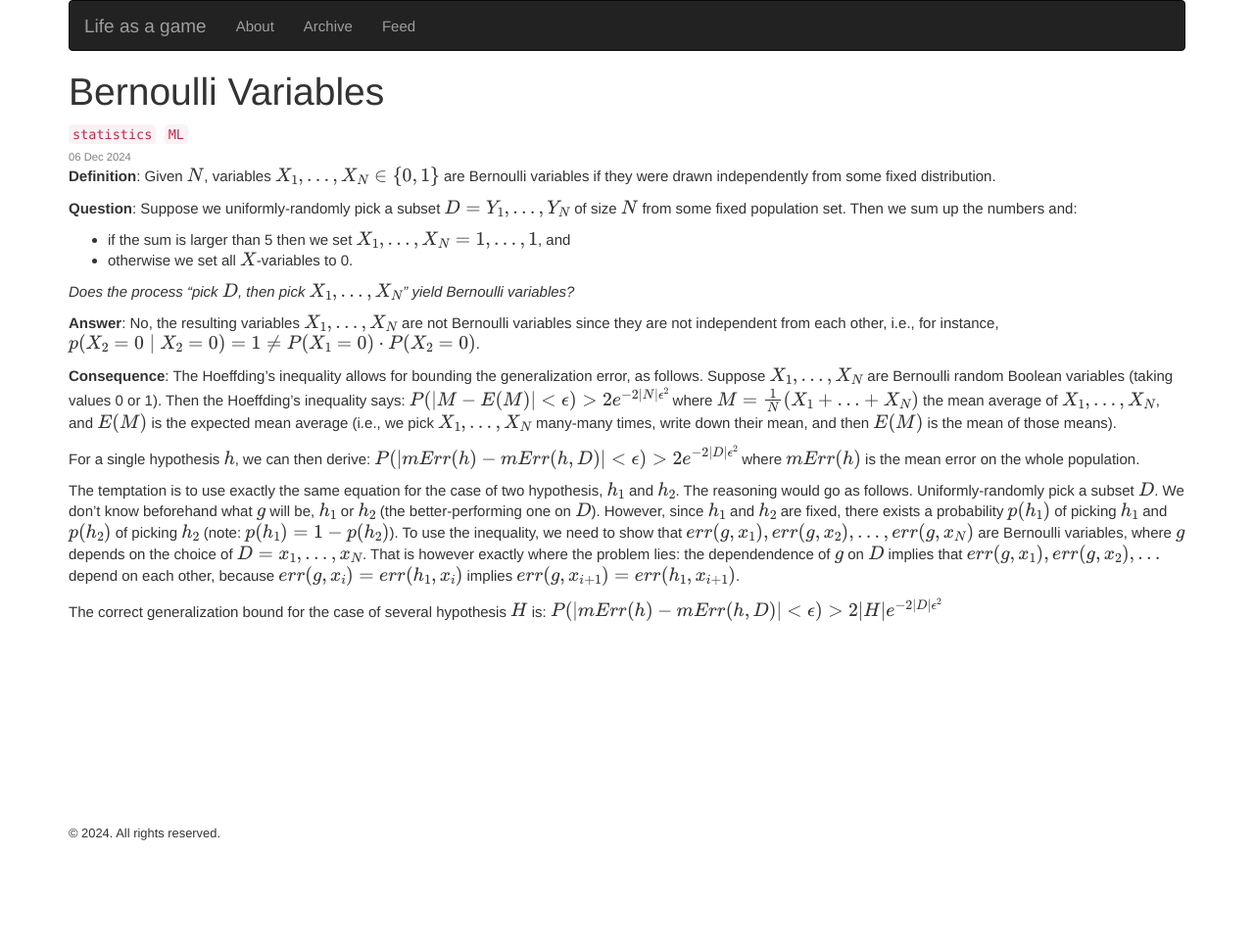
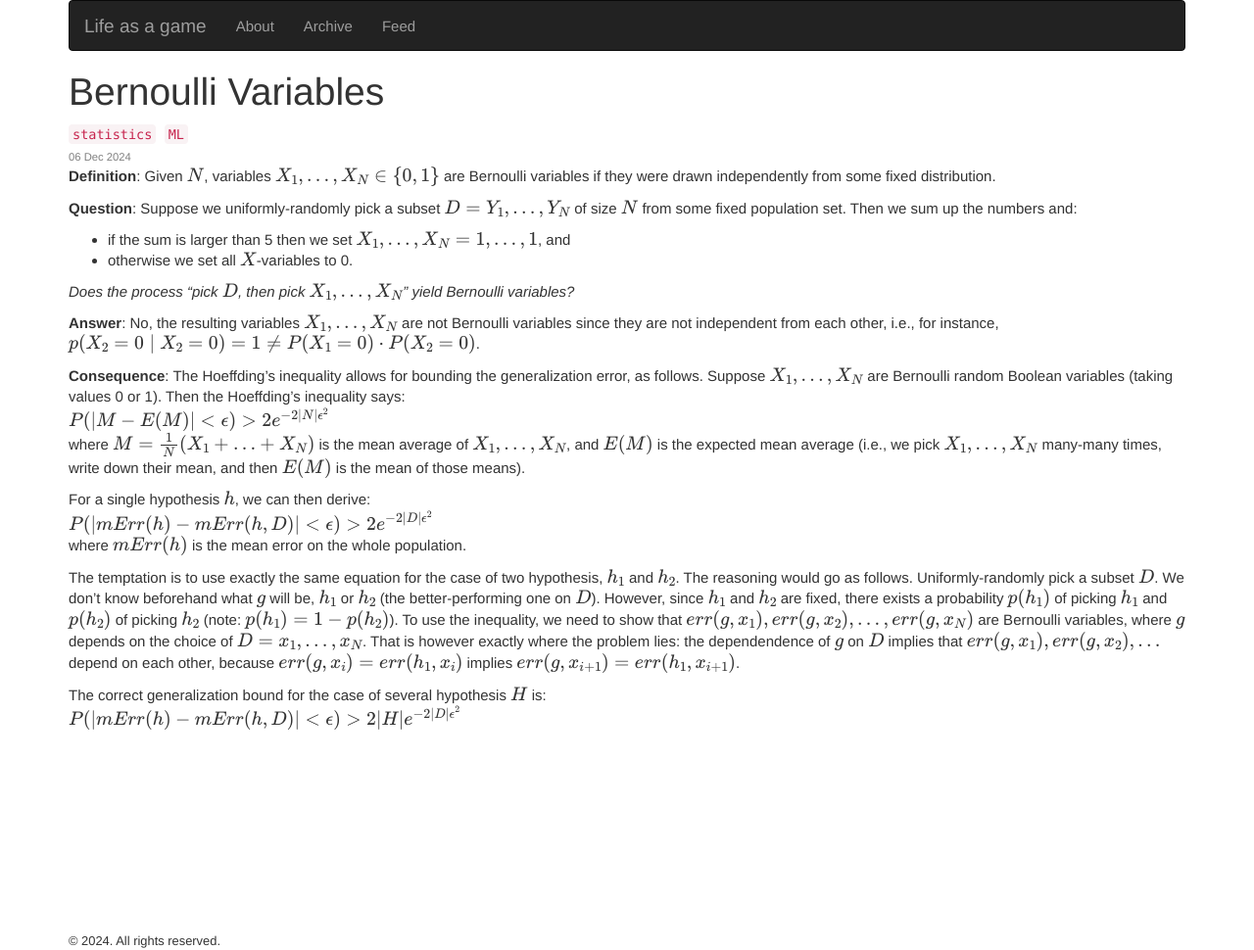
Before and after one commit to 5nizza/5nizza.github.io, a Jekyll site: the page built from _posts/zeta/2024-12-06-bernoulli-variables.md, in a window 1280 px wide. Shown: the whole page at 98% size. Built offline with Jekyll 4.4.1, drawn with Linux system fonts in a browser that asks for light colours; nearby versions of some CDN libraries; formulas are drawn with MathJax 3; before the commit the page ends 900 px from its top, so only the background shows below that.

Commit message:
bernoulli variables

```diff
--- a/_posts/zeta/2024-12-06-bernoulli-variables.md
+++ b/_posts/zeta/2024-12-06-bernoulli-variables.md
@@ -25,16 +25,20 @@ __Consequence__:
 The Hoeffding's inequality allows for bounding the generalization error, as follows.
 Suppose $X_1,...,X_N$ are Bernoulli random Boolean variables (taking values 0 or 1).
 Then the Hoeffding's inequality says:
+<br/>
 $$
 P(|M - E(M)| < \epsilon) > 2 e^{-2|N|\epsilon^2}
 $$
-where $M = \frac{1}{N}(X_1+\ldots+X_N)$ the mean average of $X_1,\ldots,X_N$, and $E(M)$ is the expected mean average
+<br/>
+where $M = \frac{1}{N}(X_1+\ldots+X_N)$ is the mean average of $X_1,\ldots,X_N$, and $E(M)$ is the expected mean average
 (i.e., we pick $X_1,\ldots,X_N$ many-many times, write down their mean, and then $E(M)$ is the mean of those means).
 
 For a single hypothesis $h$, we can then derive:
+<br/>
 $$
 P(|mErr(h) - mErr(h,D)| < \epsilon) > 2 e^{-2|D|\epsilon^2}
 $$
+<br/>
 where $mErr(h)$ is the mean error on the whole population.
 
 The temptation is to use exactly the same equation for the case of two hypothesis, $h_1$ and $h_2$.
@@ -55,6 +59,8 @@ because $err(g,x_i) = err(h_1,x_i)$ implies $err(g,x_{i+1}) = err(h_1,x_{i+1})$.
 
 
 The correct generalization bound for the case of several hypothesis $H$ is:
+<br/>
 $$
 P(|mErr(h) - mErr(h,D)| < \epsilon) > 2 |H| e^{-2|D|\epsilon^2}
 $$
+<br/>
```
